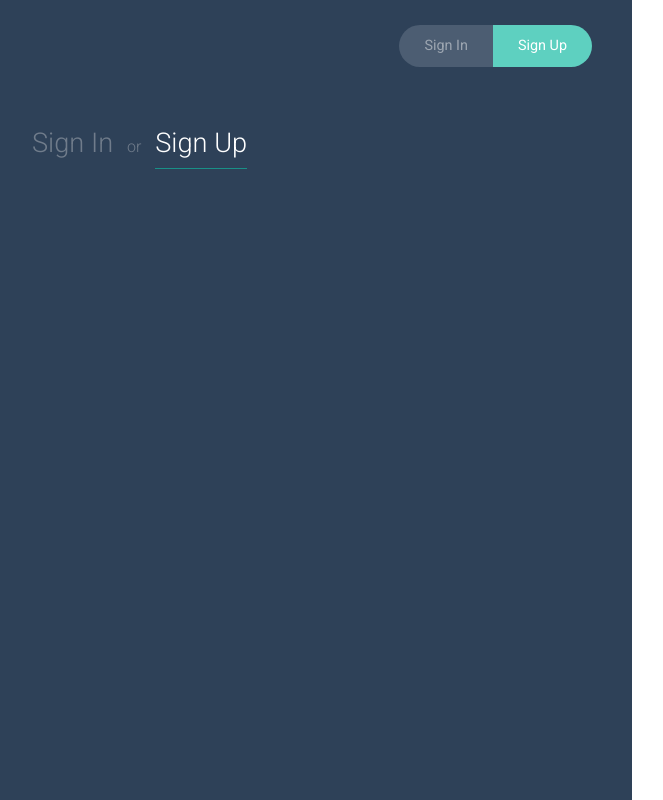
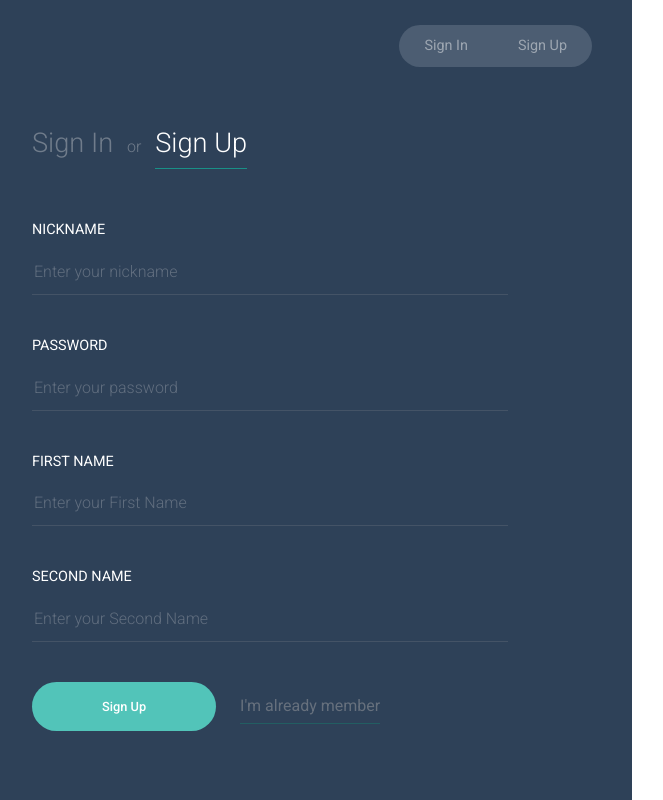
Before and after one commit to Headkliff/StoreWEB, a React (Create React App) app in the folder my-store/: page /react-auth-ui/sign-up in a window 1280 px wide. Shown: the whole page, without its empty margins (8-671 px from the left). Built offline with nearby package versions, Linux system fonts and the light colour scheme; no server answers.

Commit message:
UI Sig_In & Sign_UP

```diff
--- a/my-store/package.json
+++ b/my-store/package.json
@@ -3,10 +3,12 @@
   "version": "0.1.0",
   "private": true,
   "dependencies": {
+    "axios": "^0.19.0",
     "bootstrap": "^3.4.1",
     "react": "^16.9.0",
     "react-bootstrap": "^1.0.0-beta.12",
     "react-dom": "^16.9.0",
+    "react-router-dom": "^5.0.1",
     "react-scripts": "3.1.1"
   },
   "scripts": {
--- a/my-store/src/App.js
+++ b/my-store/src/App.js
@@ -1,4 +1,7 @@
 import React, { Component } from 'react';
+import { BrowserRouter as Router, Route, Link, NavLink } from 'react-router-dom';
+import SignUpForm from './pages/SignUpForm'
+import SignInForm from './pages/SignInForm'
 import './App.css'
 
 
@@ -8,31 +11,35 @@ class App extends Component {
     isLoaded: false,
   }
 
-  componentDidMount() {
-    fetch('https://localhost:44326/api/user/')
-      .then(res => res.json())
-      .then(json => {
-        this.setState({
-          isLoaded: true,
-          items: json,
-        })
-      });
-  }
+
   render() {
     return (
+      <Router basename="/react-auth-ui/">
         <div className='App'>
           <div className='.App__Aside'></div>
           <div className='App__Form'>
             <div className='PageSwitcher'>
-            <a href='#' className='PageSwitcher__Item'>Sign In</a>
-            <a href='#' className='PageSwitcher__Item PageSwitcher__Item--Active'>Sign Up</a>
+
+              <NavLink to="/sign-in" activeClassName="PageSwitcher__Item--Acrive" className="PageSwitcher__Item"> Sign In </NavLink>
+              <NavLink exact to="/sign-up" activeClassName="PageSwitcher__Item--Acrive" className="PageSwitcher__Item"> Sign Up </NavLink>
+
             </div>
 
             <div className='FormTitle'>
-            <a href='#' className='FormTitle__Link'>Sign In</a> or <a href='#' className='FormTitle__Link FormTitle__Link--Active'>Sign Up</a>
+              <NavLink to="/sign-in" activeClassName="FormTitle__Link--Active" className='FormTitle__Link'>Sign In</NavLink> or <NavLink exact to="/sign-up"
+               activeClassName="FormTitle__Link FormTitle__Link--Active" className="FormTitle__Link FormTitle__Link">Sign Up</NavLink>
+            </div>
+
+            <div className='FormCenter'>
+              <div>
+                <Route exact path='/sign-up' component={SignUpForm} />
+                <Route path='/sign-in' component={SignInForm} />
               </div>
             </div>
+
           </div>
+        </div>
+      </Router >
     );
   }
 }
--- /dev/null
+++ b/my-store/src/pages/SignInForm.js
@@ -0,0 +1,71 @@
+import React, { Component } from 'react';
+import { Link } from 'react-router-dom';
+import axios from 'axios'
+import { allResolved } from 'q';
+
+
+class SignInForm extends Component {
+    constructor(){
+        super();
+        this.state ={
+            nickname :'',
+            password : ''
+        };
+
+        this.handleChange = this.handleChange.bind(this);
+        this.handleSubmit = this.handleSubmit.bind(this);
+    }
+
+    handleChange(e){
+        let target = e.target
+        let value = target.type ==='checkbox' ? target.checked :target.value
+        let name = target.name
+
+        this.setState({
+            [name]:value
+        })
+    }
+
+    handleSubmit(e) {
+        e.preventDefault();
+        const user = {
+            nickname:this.state.nickname,
+            password: this.state.password
+        }
+        console.log('The form was submitted with the following data:');
+        console.log(this.state);
+
+        axios.post('https://localhost:44326/api/Login', user)
+        .then(res=>{
+            localStorage.setItem("token", res.data.token)
+        }).catch(function (error) {
+            if (error == 401){
+                alert("You are not exist")
+            }
+          });
+
+    }
+
+    render() {
+        return (
+            <div className='FormCenter'>
+                <form onSubmit={this.handleSubmit} className='FormFields' onSubmit={this.handleSubmit}>
+                    <div className='FormField'>
+                        <label className='FormField__Label' htmlFor='nickname'>Nickname</label>
+                        <input type='text' id='nickname' className='FormField__Input' placeholder='Enter your nickname' name='nickname' value = {this.state.nickname} onChange={this.handleChange}/>
+                    </div>
+
+                    <div className='FormField'>
+                        <label className='FormField__Label' htmlFor='password'>Password</label>
+                        <input type='password' id='password' className='FormField__Input' placeholder='Enter your password' name='password' value ={this.state.password} onChange={this.handleChange}/>
+                    </div>
+
+                    <div className="FormField">
+                        <button className="FormField__Button mr-20">Sign In</button> <Link to="/sign-up" className="FormField__Link">Create an account</Link>
+                    </div>
+                </form>
+            </div>
+        )
+    }
+}
+export default SignInForm
--- /dev/null
+++ b/my-store/src/pages/SignUpForm.js
@@ -0,0 +1,82 @@
+import React, { Component } from 'react';
+import { Link } from 'react-router-dom';
+import axios from 'axios';
+
+class SignUpForm extends Component {
+
+    constructor() {
+        super();
+
+        this.state = {
+            nickname: '',
+            password: '',
+            firstName: '',
+            secondName:''
+        };
+
+        this.handleChange = this.handleChange.bind(this);
+        this.handleSubmit = this.handleSubmit.bind(this);
+    }
+
+    handleChange(e) {
+        let target = e.target;
+        let value = target.type === 'checkbox' ? target.checked : target.value;
+        let name = target.name;
+
+        this.setState({
+          [name]: value
+        });
+    }
+
+    handleSubmit(e) {
+        e.preventDefault();
+        const user = {
+            nickname:this.state.nickname,
+            password: this.state.password,
+            firstName: this.state.firstName,
+            secondName: this.state.secondName
+        }
+        console.log('The form was submitted with the following data:');
+        console.log(this.state);
+
+        axios.post('https://localhost:44326/api/Register', user)
+        .then(res=>{
+            localStorage.setItem("token",res.data.token)
+        })
+
+    }
+
+
+    render() {
+        return (
+            <div className='FormCenter'>
+                <form className='FormFields' onSubmit={this.handleSubmit}>
+                    <div className='FormField'>
+                        <label className='FormField__Label' htmlFor='nickname'>Nickname</label>
+                        <input type='text' id='nickname' className='FormField__Input' placeholder='Enter your nickname' name='nickname' value={this.state.nickname} onChange={this.handleChange}/>
+                    </div>
+
+                    <div className='FormField'>
+                        <label className='FormField__Label' htmlFor='password'>Password</label>
+                        <input type='password' id='password' className='FormField__Input' placeholder='Enter your password' name='password' value={this.state.password} onChange={this.handleChange} />
+                    </div>
+
+                    <div className='FormField'>
+                        <label className='FormField__Label' htmlFor='firstName'>First Name</label>
+                        <input type='text' id='firstName' className='FormField__Input' placeholder='Enter your First Name' name='firstName' value={this.state.firstName} onChange={this.handleChange}/>
+                    </div>
+
+                    <div className='FormField'>
+                        <label className='FormField__Label' htmlFor='secondName'>Second Name</label>
+                        <input type='text' id='secondName' className='FormField__Input' placeholder='Enter your Second Name' name='secondName' value={this.state.secondName} onChange={this.handleChange} />
+                    </div>
+
+                    <div className="FormField">
+                        <button className="FormField__Button mr-20">Sign Up</button> <Link to="/sign-in" className="FormField__Link">I'm already member</Link>
+                    </div>
+                </form>
+            </div>
+        )
+    }
+}
+export default SignUpForm
```
Also changed, not shown: 1 other file (tests, documents, lock files or other folders). Lines whose indentation alone changed are shown as unchanged.
